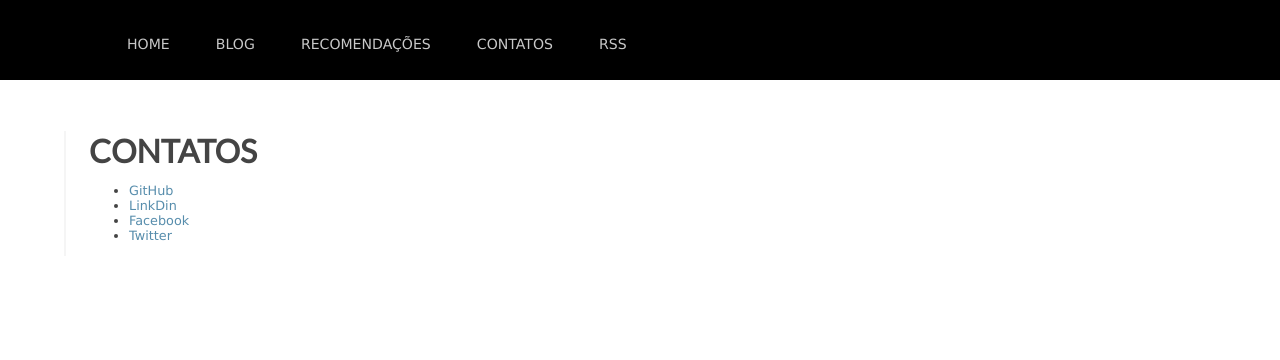
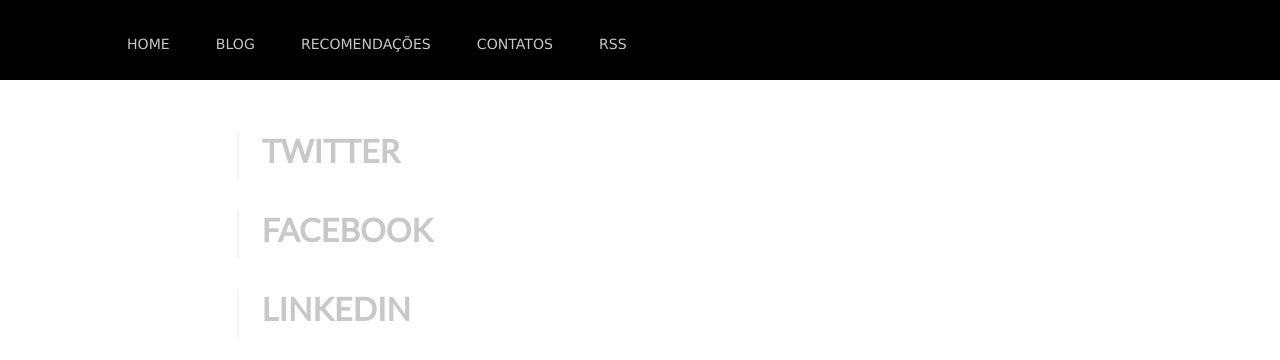
Before and after one commit to rgarbin/rgarbin.github.com, a Jekyll site: the page built from contact/index.html, in a window 1280 px wide. Shown: the top 360 px of the page. Built offline with Jekyll 4.4.1, drawn with Linux system fonts in a browser that asks for light colours; comment, search, counter and statistics services are not loaded.

Commit message:
Adjusts contact layout

```diff
--- a/contact/index.html
+++ b/contact/index.html
@@ -1,16 +1,23 @@
 ---
 layout: default
-title: Contatos
+title: Contato
 ---
 
 <article>
-	<div class="post">
-		<h3>contatos</h3>
-		<ul>
-      <li><a href="{{ site.author.github }}" alt="github" target="_blanck">GitHub</a></li>
-      <li><a href="{{ site.author.linkedin }}" alt="linkdin" target="_blanck">LinkDin</a></li>
-      <li><a href="{{ site.author.facebook }}" alt="facebook" target="_blanck">Facebook</a></li>
-      <li><a href="{{ site.author.twitter }}" alt="twitter" target="_blanck">Twitter</a></li>
-		</ul>
-	</div>
+   <small>&nbsp;</small>
+    <div class="post">
+      <h3><a href="http://twitter.com/rgarbin" target="_blank">Twitter</a></h3>
+    </div>
 </article>
+<article>
+   <small>&nbsp;</small>
+      <div class="post">
+      <h3><a href="http;//facebook.com/rgarbin" target="_blank">Facebook</a></h3>
+    </div>
+</article>
+<article>
+   <small>&nbsp;</small>
+    <div class="post">
+      <h3><a href="http://linkedin.com/in/rgarbin" target="_blank">Linkedin</a></h3>
+    </div>
+</article>
```
